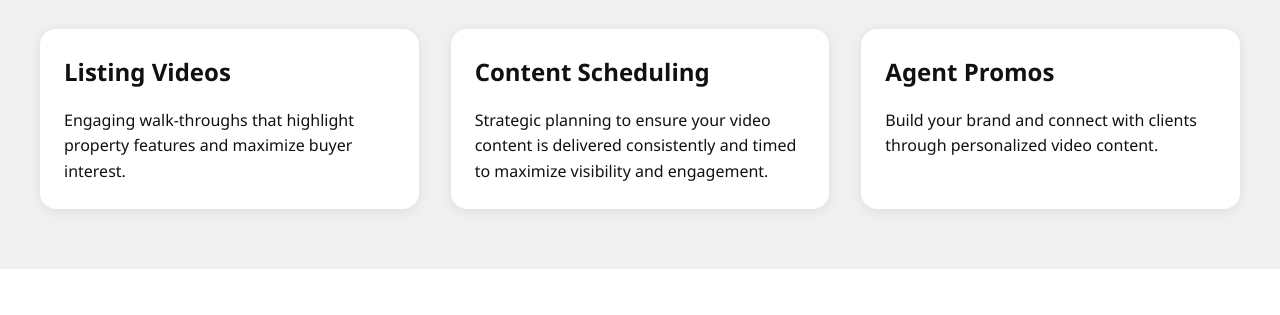
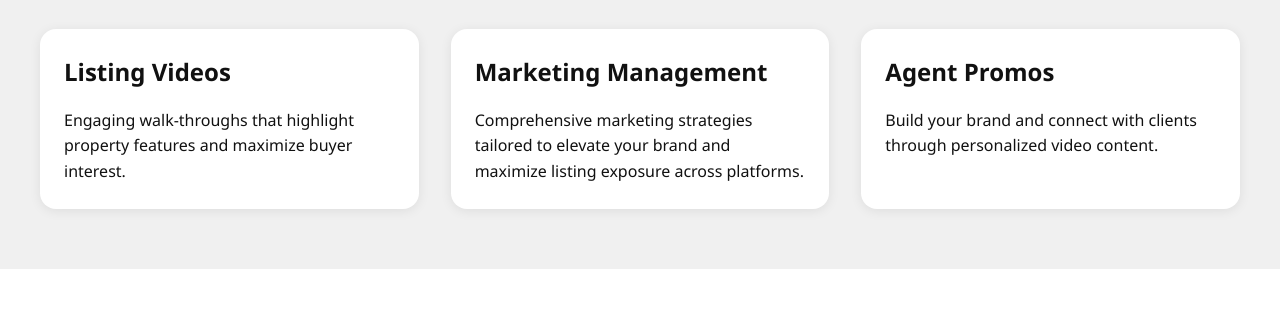
Before and after one commit to trevorbcuevas/trevorcuevasmedia.github.io, a plain HTML site: page index.html in a window 1280 px wide. Shown: the part 485-800 px from the top of the page. Drawn offline with Linux system fonts and the light colour scheme.

Commit message:
Update index.html

```diff
--- a/index.html
+++ b/index.html
@@ -164,8 +164,8 @@
         <p>Engaging walk-throughs that highlight property features and maximize buyer interest.</p>
       </div>
       <div class="card">
-        <h3>Content Scheduling</h3>
-        <p>Strategic planning to ensure your video content is delivered consistently and timed to maximize visibility and engagement.</p>
+        <h3>Marketing Management</h3>
+        <p>Comprehensive marketing strategies tailored to elevate your brand and maximize listing exposure across platforms.</p>
       </div>
       <div class="card">
         <h3>Agent Promos</h3>
```
